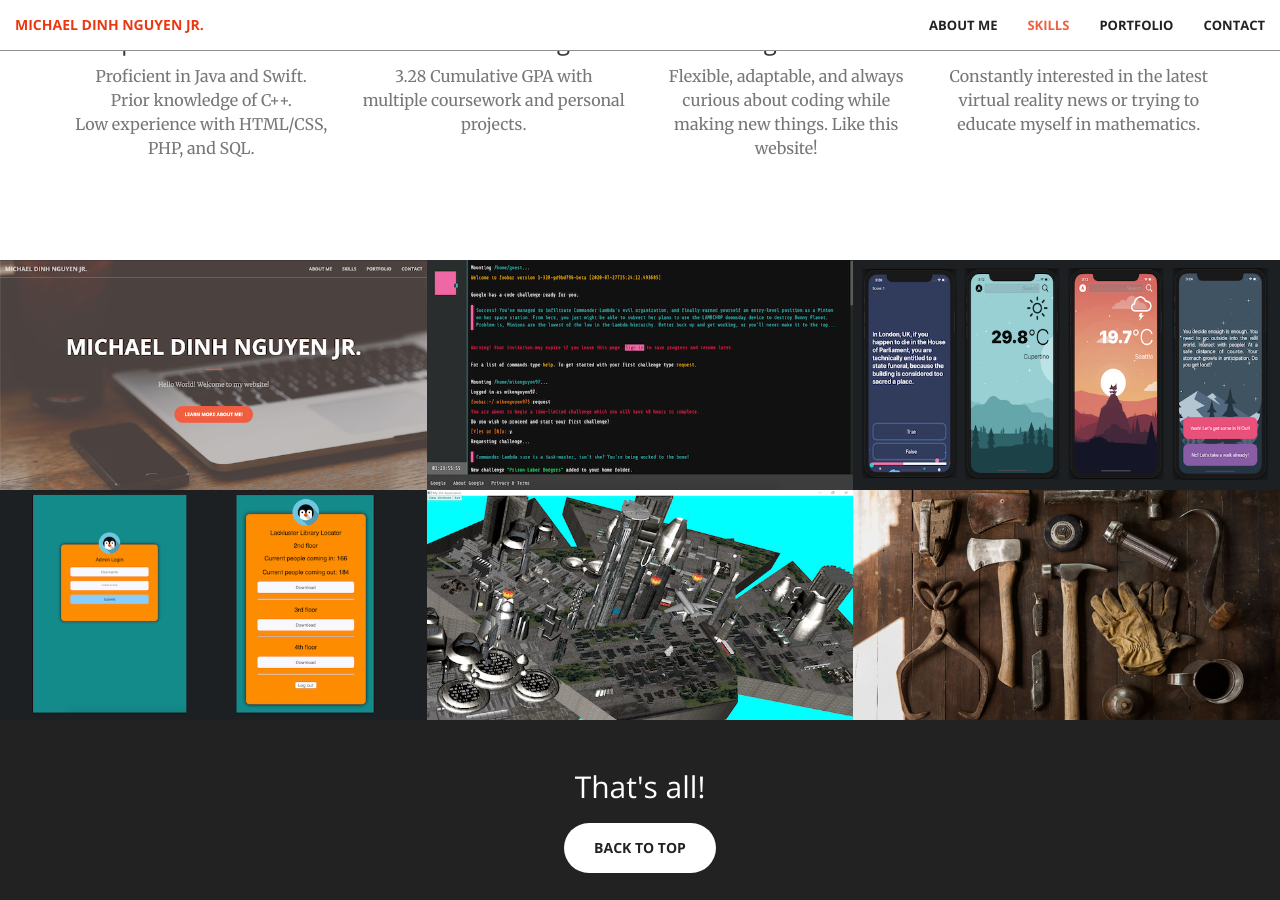
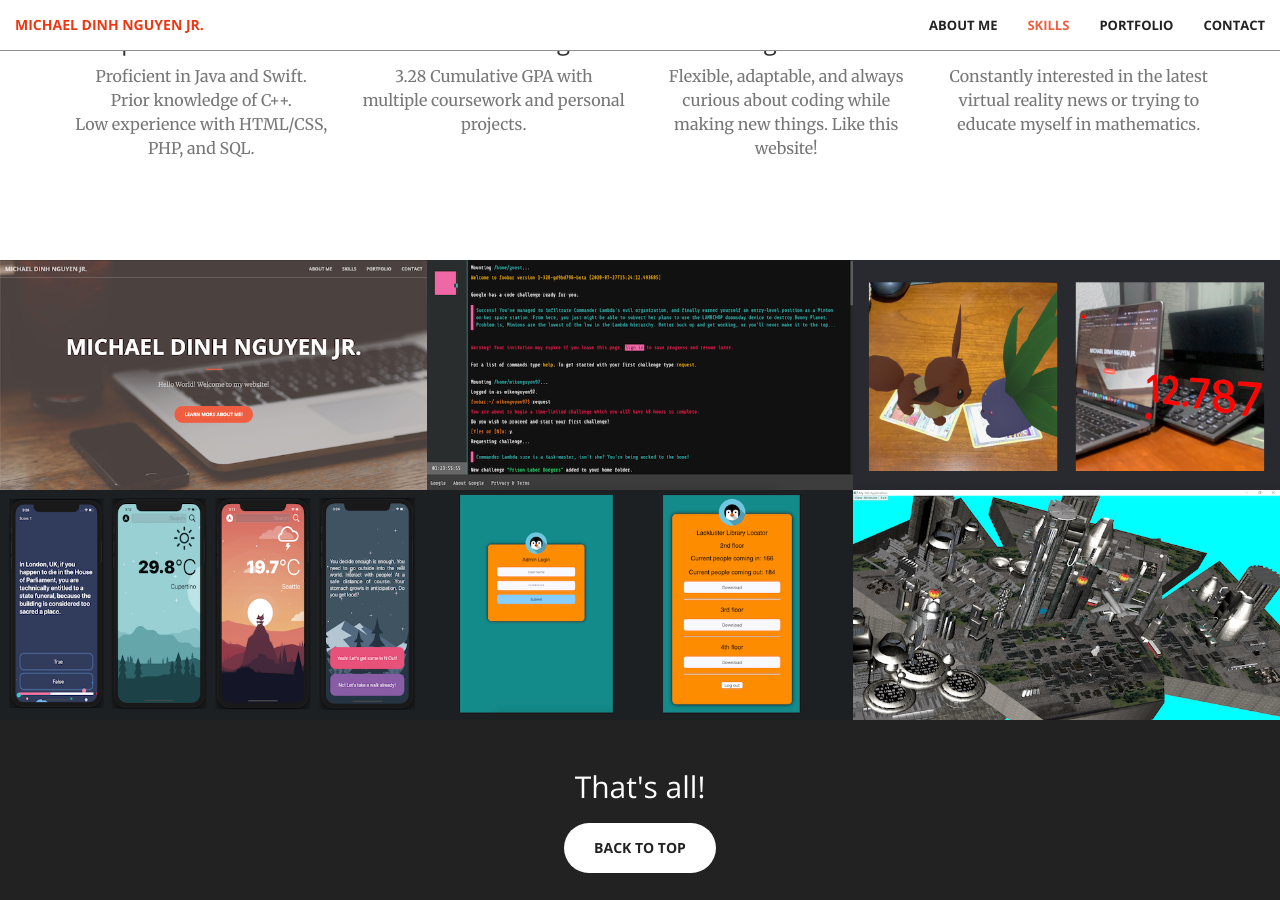
Before and after one commit to mikedinhnguyen/mikedinhnguyen.github.io, a Jekyll site: the page built from index.html, in a window 1280 px wide and 900 px high, scrolled down 1610 px. Built offline with Jekyll 4.4.1, drawn with Linux system fonts in a browser that asks for light colours.

Commit message:
added ar apps to portfolio

```diff
--- a/_includes/portfolio.html
+++ b/_includes/portfolio.html
@@ -26,6 +26,21 @@
                             </div>
                             <div class="project-name">
                                 My Attempt at Google Foobar
+                            </div>
+                        </div>
+                    </div>
+                </a>
+            </div>
+            <div class="col-lg-4 col-sm-6">
+                <a href="https://github.com/mikedinhnguyen/Pokemon3D" class="portfolio-box">
+                    <img src="img/portfolio/ar_apps.png" class="img-responsive" alt="">
+                    <div class="portfolio-box-caption">
+                        <div class="portfolio-box-caption-content">
+                            <div class="project-category text-faded">
+                                augmented reality mobile apps
+                            </div>
+                            <div class="project-name">
+                                Pokemon in 3D and Augmented Ruler
                             </div>
                         </div>
                     </div>
@@ -76,21 +91,6 @@
                     </div>
                 </a>
             </div>
-            <div class="col-lg-4 col-sm-6">
-                <a href="https://github.com/eemiliano01/Space-Yeezy" class="portfolio-box">
-                    <img src="img/portfolio/6.jpg" class="img-responsive" alt="">
-                    <div class="portfolio-box-caption">
-                        <div class="portfolio-box-caption-content">
-                            <div class="project-category text-faded">
-                                Object Oriented-Programming Project
-                            </div>
-                            <div class="project-name">
-                                Video Game
-                            </div>
-                        </div>
-                    </div>
-                </a>
-            </div>
         </div>
     </div>
 </section>
```
Also changed, not shown: img/portfolio/ar_apps.png (added), 2 other files.
